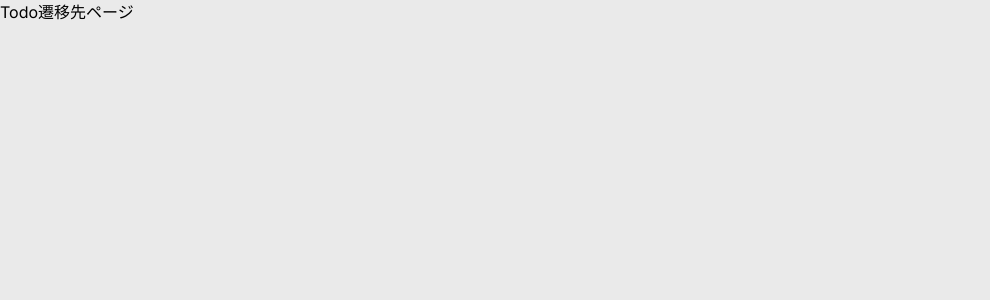
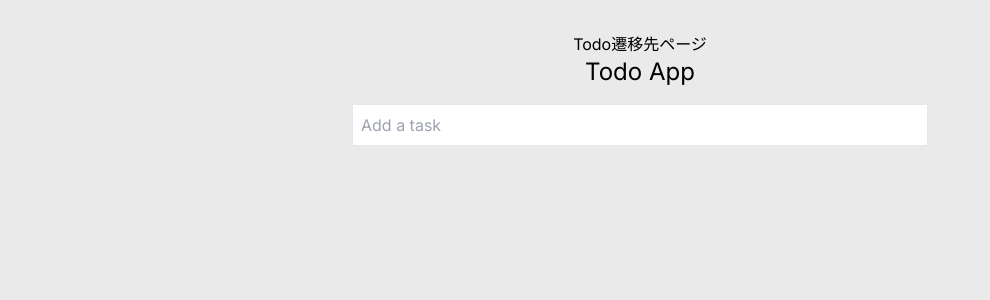
Before and after one commit to T-Naohisa/todo-react, a Next.js app in the folder todo/: page /todo in a window 1280 px wide. Shown: the top 300 px of the page, without its empty margins (0-990 px from the left). Built offline with nearby package versions, Linux system fonts and the light colour scheme.

Commit message:
todoリスト

```diff
--- a/todo/src/app/page.tsx
+++ b/todo/src/app/page.tsx
@@ -1,4 +1,3 @@
-import Image from 'next/image';
 import Link from 'next/link';
 
 export default function Home() {
--- a/todo/src/app/todo/page.tsx
+++ b/todo/src/app/todo/page.tsx
@@ -1,7 +1,56 @@
-export default function Todo() {
+'use client';
+import React, { useState } from 'react';
+export const Todo = () => {
+  const [tasks, setTasks] = useState<
+    Array<{ task: string; completed: boolean }>
+  >([]);
+  const [newTask, setNewTask] = useState('');
+  // タスク配列に新しいタスクを追加する
+  const addTask = () => {
+    if (newTask.trim()) {
+      setTasks([...tasks, { task: newTask, completed: false }]);
+      setNewTask('');
+    }
+  };
+  // タスクを削除
+  const removeTask = (index: number) => {
+    const newTasks = [...tasks];
+    newTasks.splice(index, 1);
+    setTasks(newTasks);
+  };
+  const todoItemList = (tasks: Array<{ task: string; completed: boolean }>) => {
+    return tasks.map((value: { task: string }, index: number) => {
+      return (
+        <div
+          className='flex justify-between p-2 broder-b bg-white mb-5'
+          key={index}
+        >
+          <span className='flex-1'>{value.task}</span>
+          <button onClick={() => removeTask(index)} className='text-xl'>
+            delete
+          </button>
+        </div>
+      );
+    });
+  };
   return (
-    <main>
+    <div className='container mx-auto p-8 text-center max-w-2xl'>
       <div>Todo遷移先ページ</div>
-    </main>
+      <h1 className='text-2xl nmb-4'>Todo App</h1>
+
+      <div className='p-4'>
+        <input
+          type='text'
+          placeholder='Add a task'
+          value={newTask}
+          onChange={(e) => setNewTask(e.target.value)}
+          onKeyDown={(e) => e.key === 'Enter' && addTask()}
+          className='p-2 border round w-full mb-8'
+        ></input>
+        <div>{todoItemList(tasks)}</div>
+      </div>
+    </div>
   );
-}
+};
+
+export default Todo;
```
